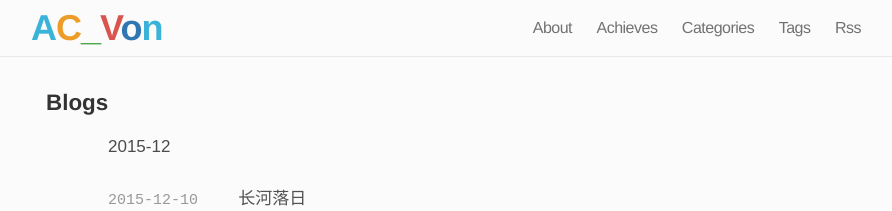
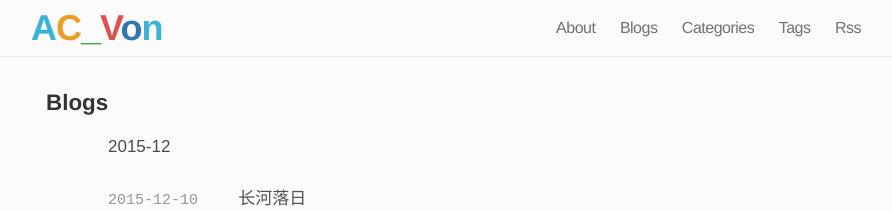
Before and after one commit to vongang/vongang.github.io, a Jekyll site: the page built from blogs.html, in a window 1280 px wide. Shown: the top 211 px of the page, without its empty margins (194-1086 px from the left). Built offline with Jekyll 4.4.1, drawn with Linux system fonts in a browser that asks for light colours; nearby versions of some CDN libraries; Markdown is read by kramdown in place of the engine named in the settings; comment, search, counter and statistics services are not loaded.

Commit message:
Update _config.yml

```diff
--- a/_config.yml
+++ b/_config.yml
@@ -26,9 +26,9 @@ navigations:
   - title: About
     class: fa fa-list-ul
     href: /about/
-  - title: Achieves
+  - title: Blogs
     class: fa fa-tags
-    href: /achieves/
+    href: /blogs/
   - title: Categories
     class: fa fa-user
     href: /categories/
```
